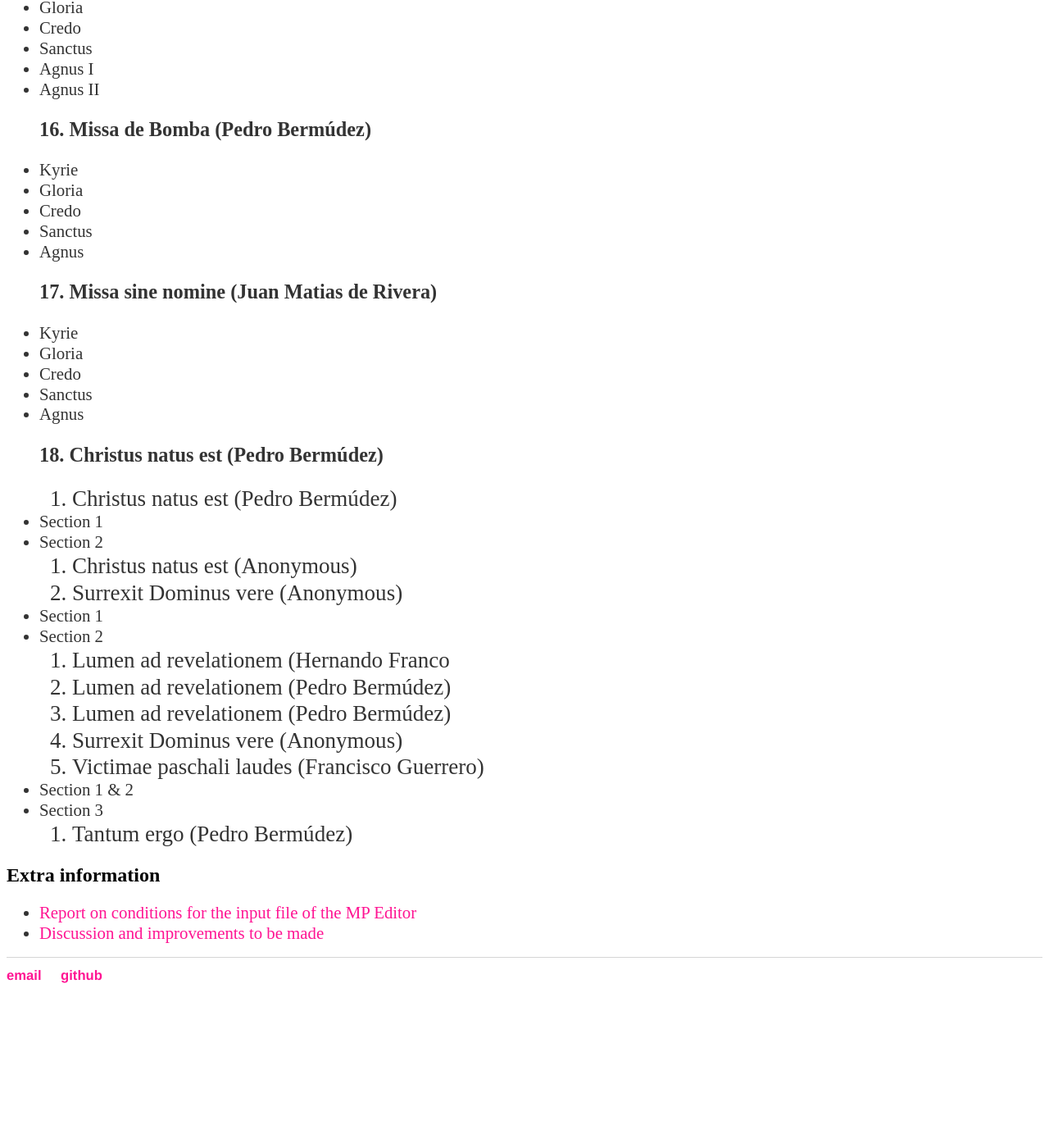
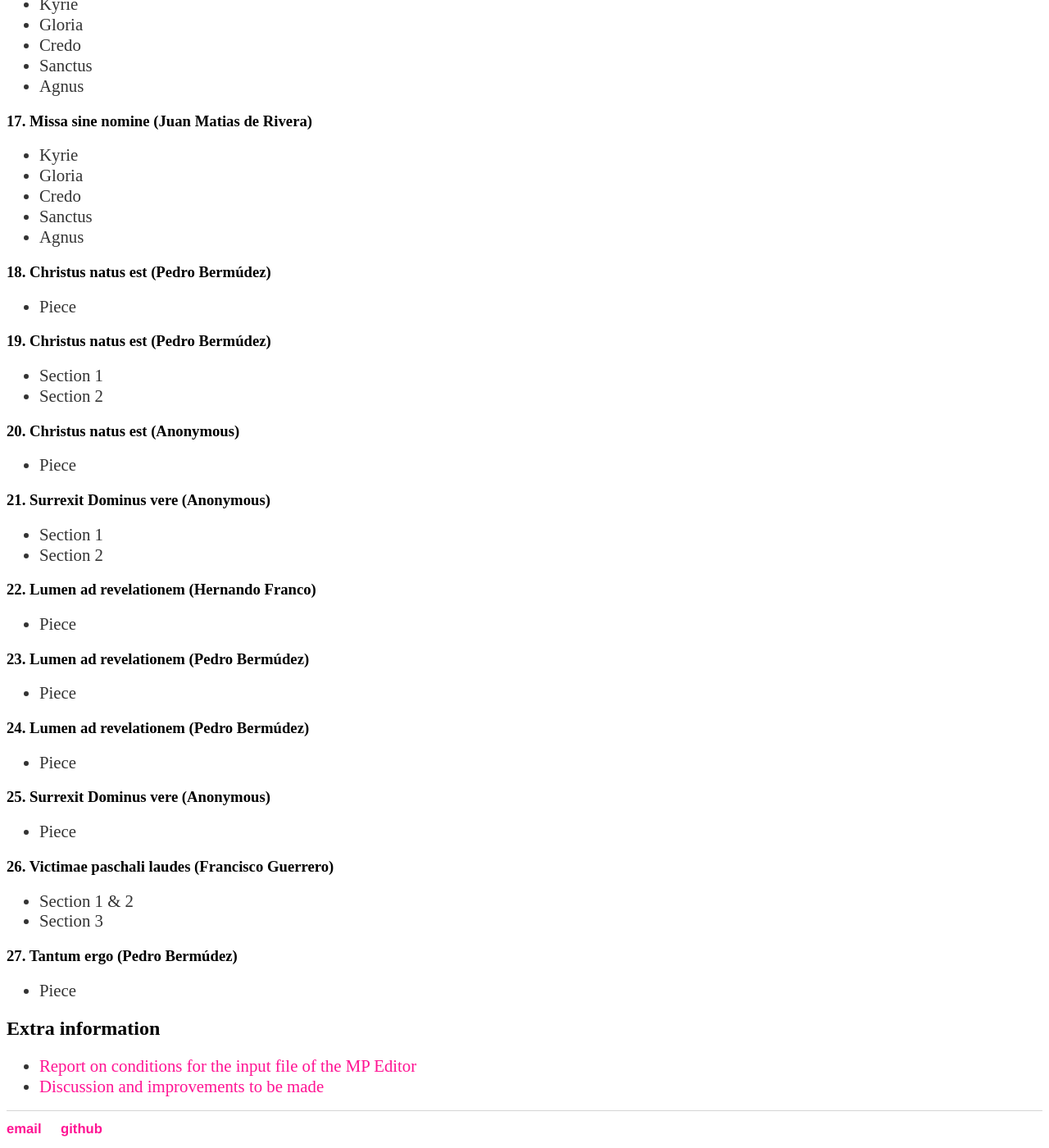
Before and after one commit to martha-thomae/martha-thomae.github.io, a Jekyll site: the page built from projects/guatemala.md, in a window 1280 px wide and 1400 px high, scrolled down 4909 px. Shown: the whole window at 82% size. Built offline with Jekyll 4.4.1, drawn with Linux system fonts in a browser that asks for light colours; before the commit the page ends 6122 px from its top, so only the background shows below that.

Commit message:
Reformat index of pieces

```diff
--- a/projects/guatemala.md
+++ b/projects/guatemala.md
@@ -33,27 +33,35 @@
 	<figcaption style="font-size:15pt; font-style:italic">Summary of the digitization and encoding pipeline</figcaption>
 </figure>
 
+
+
 ## Corpus
+
 ### 1. Asperges me (Anonymous or Pedro Bermúdez)
 - Section 1
 - Section 2
 - Section 3
+
 ### 2. Asperges me (Anonymous)
 - Section 1
 - Section 2
 - Section 3
+
 ### 3. Vidi aquam (Pedro Bermúdez)
 - Section 1
 - Section 2
 - Section 3
+
 ### 4. Vidi aquam (Hernando Franco)
 - Section 1
 - Section 2
 - Section 3
+
 ### 5. Asperges me (Trujillo)
 - Section 1
 - Section 2
 - Section 3
+
 ### 6. Missa sobre las voces (Cristóbal de Morales)
 His hexachord mass (Ut re mi fa sol la). Peserved in only three other sources: a manuscript at the Capilla Real in Granada, the manuscript formerly known as Medinaceli 607 and now owned by Bartolomé March Servera, and Tarazona 5.
 - [Kyrie](https://mei-friend.mdw.ac.at/?file=https://raw.githubusercontent.com/martha-thomae/GuatC1/refs/heads/main/06_Cristobal-de-Morales_Mass/Missa6.1_Kyrie_FullMovement_f17v-19r_MENSURAL_FULLSCORE.xml&scale=31&breaks=none&select=PART0906de42-7bc1-47c4-afe7-5f04e6bcfcd4_A414df90d-62e4-4ef5-bb1c-111946ffc5aa&page=1&speed=true&notationOrientation=left&notationProportion=0.32&facsimileOrientation=bottom&facsimileProportion=0.54)
@@ -61,6 +69,7 @@
 - [Credo](https://mei-friend.mdw.ac.at/?file=https://raw.githubusercontent.com/martha-thomae/GuatC1/refs/heads/main/06_Cristobal-de-Morales_Mass/Missa6.3_Credo_FullMovement_f22v-27r_MENSURAL_FULSCORE.xml&scale=31&breaks=none&select=PARTbf0d1613-62d4-4683-b328-51112bed377d_Ace2b4880-73ac-4773-9432-f724ec7ca6fc&page=1&speed=true&notationOrientation=left&notationProportion=0.32&facsimileOrientation=bottom&facsimileProportion=0.54)
 - [Sanctus](https://mei-friend.mdw.ac.at/?file=https://raw.githubusercontent.com/martha-thomae/GuatC1/refs/heads/main/06_Cristobal-de-Morales_Mass/Missa6.4_Sanctus_FullMovement_f27v-30r_MENSURAL_FULLSCORE.xml&scale=31&breaks=none&select=PART78a5d400-4ff9-4d67-8010-90c3e14645b4_A6f08d835-3adc-4beb-867e-ef4737fdd0fe&page=1&speed=true&notationOrientation=left&notationProportion=0.32&facsimileOrientation=bottom&facsimileProportion=0.54)
 - [Agnus](https://mei-friend.mdw.ac.at/?file=https://raw.githubusercontent.com/martha-thomae/GuatC1/refs/heads/main/06_Cristobal-de-Morales_Mass/Missa6.5_Agnus_FullMovement_f30v-31r_MENSURAL_FULLSCORE.xml&scale=31&breaks=none&select=PARTfec4a0f0-f272-45e4-b85f-9ac2b52291cb_A92e169f8-5eac-4c36-8d7a-ab6feb4bb118&page=1&speed=true&notationOrientation=left&notationProportion=0.32&facsimileOrientation=bottom&facsimileProportion=0.54)
+
 ### 7. Missa sine nomine (Palestrina)
 First published in the composer's Missarum liber secundus in 1567 (RISM P 660)
 - [Kyrie](https://mei-friend.mdw.ac.at/?file=https://raw.githubusercontent.com/martha-thomae/GuatC1/refs/heads/main/07_Giovanni-Pierluigi-da-Palestrina_Mass/Missa7.1_Kyrie_FullMovement_f31v-33r_MENSURAL_FULLSCORE.xml&scale=31&breaks=none&select=PART0906de42-7bc1-47c4-afe7-5f04e6bcfcd4_A414df90d-62e4-4ef5-bb1c-111946ffc5aa&page=1&speed=true&notationOrientation=left&notationProportion=0.32&facsimileOrientation=bottom&facsimileProportion=0.54)
@@ -69,6 +78,7 @@
 - Sanctus
 - Agnus I
 - Agnus II
+
 ### 8. Missa Pere de nous (Pierre Colin)
 Also published at Lyon in 1546 by Jacques Moderne in his Liturgicon musicarum duodecim missarum (RISM C 3310).
 - Kyrie
@@ -76,6 +86,7 @@
 - Credo
 - Sanctus
 - Agnus
+
 ### 9. Missa de 3er tono (Rodrigo de Ceballos)
 Missa tertii toni, which is preserved in at least ten other sources.
 - Kyrie
@@ -84,6 +95,7 @@
 - Sanctus
 - Agnus I
 - Agnus II
+
 ### 10. Missa sine nomine (José de Torres y Martínez Bravo)
 - Kyrie
 - Gloria
@@ -91,24 +103,28 @@
 - Sanctus
 - Agnus I
 - Agnus II
+
 ### 11. Missa O quam gloriosum (Tomás Luis de Victoria)
 - Kyrie
 - Gloria
 - Credo
 - Sanctus
 - Agnus
+
 ### 12. Missa Ave maris stella (Tomás Luis de Victoria)
 - Kyrie
 - Gloria
 - Credo
 - Sanctus
 - Agnus
+
 ### 13. Missa de 5to tono (Maestro Serra)
 - Kyrie
 - Gloria
 - Credo
 - Sanctus
 - Agnus
+
 ### 14. Missa de 4to tono (Alegre)
 - Kyrie
 - Gloria
@@ -116,6 +132,7 @@
 - Sanctus
 - Agnus I
 - Agnus II
+
 ### 15. Missa de 8to tono (Rodrigo de Ceballos)
 This is Ceballos' Missa Simile est regnum cælorum (parody mass based on a motet by Morales).
 - Kyrie
@@ -124,34 +141,54 @@
 - Sanctus
 - Agnus I
 - Agnus II
+
 ### 16. Missa de Bomba (Pedro Bermúdez)
 - Kyrie
 - Gloria
 - Credo
 - Sanctus
 - Agnus
+
 ### 17. Missa sine nomine (Juan Matias de Rivera)
 - Kyrie
 - Gloria
 - Credo
 - Sanctus
 - Agnus
+
 ### 18. Christus natus est (Pedro Bermúdez)
-19. Christus natus est (Pedro Bermúdez)
+- Piece
+
+### 19. Christus natus est (Pedro Bermúdez)
 - Section 1
 - Section 2
-20. Christus natus est (Anonymous)
-21. Surrexit Dominus vere (Anonymous)
+
+### 20. Christus natus est (Anonymous)
+- Piece
+
+### 21. Surrexit Dominus vere (Anonymous)
 - Section 1
 - Section 2
-22. Lumen ad revelationem (Hernando Franco
-23. Lumen ad revelationem (Pedro Bermúdez)
-24. Lumen ad revelationem (Pedro Bermúdez)
-25. Surrexit Dominus vere (Anonymous)
-26. Victimae paschali laudes (Francisco Guerrero)
+
+### 22. Lumen ad revelationem (Hernando Franco)
+- Piece
+
+### 23. Lumen ad revelationem (Pedro Bermúdez)
+- Piece
+
+### 24. Lumen ad revelationem (Pedro Bermúdez)
+- Piece
+
+### 25. Surrexit Dominus vere (Anonymous)
+- Piece
+
+### 26. Victimae paschali laudes (Francisco Guerrero)
 - Section 1 & 2
 - Section 3
-27. Tantum ergo (Pedro Bermúdez)
+
+### 27. Tantum ergo (Pedro Bermúdez)
+- Piece
+
 
 
 ## Extra information
```
